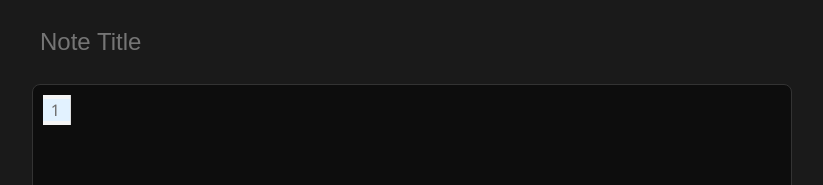
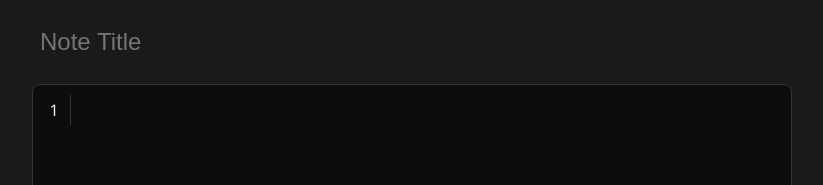
Before and after one commit to Jala3400/PrivateNotes, a SvelteKit app: page /Notes in a window 1280 px wide. Shown: the top 185 px of the page, without its empty margins (228-1051 px from the left). Built offline with nearby package versions, Linux system fonts and the light colour scheme.

Commit message:
Better gutter style

```diff
--- a/src/components/organisms/Editor/md_style.css
+++ b/src/components/organisms/Editor/md_style.css
@@ -150,6 +150,25 @@
     min-height: 1lh;
 }
 
+/* Gutters */
+.cm-gutters {
+    background-color: transparent !important;
+    color: var(--text-secondary) !important;
+    border-right: 1px solid var(--background-dark-lighter) !important;
+}
+
+/* .cm-lineNumbers  */
+.cm-gutterElement {
+    display: flex;
+    align-items: center;
+    justify-content: center;
+}
+
+.cm-activeLineGutter {
+    background-color: transparent !important;
+    color: var(--text-primary) !important;
+}
+
 /* tooltip styling */
 .cm-tooltip {
     background-color: var(--background-dark-light) !important;
```
